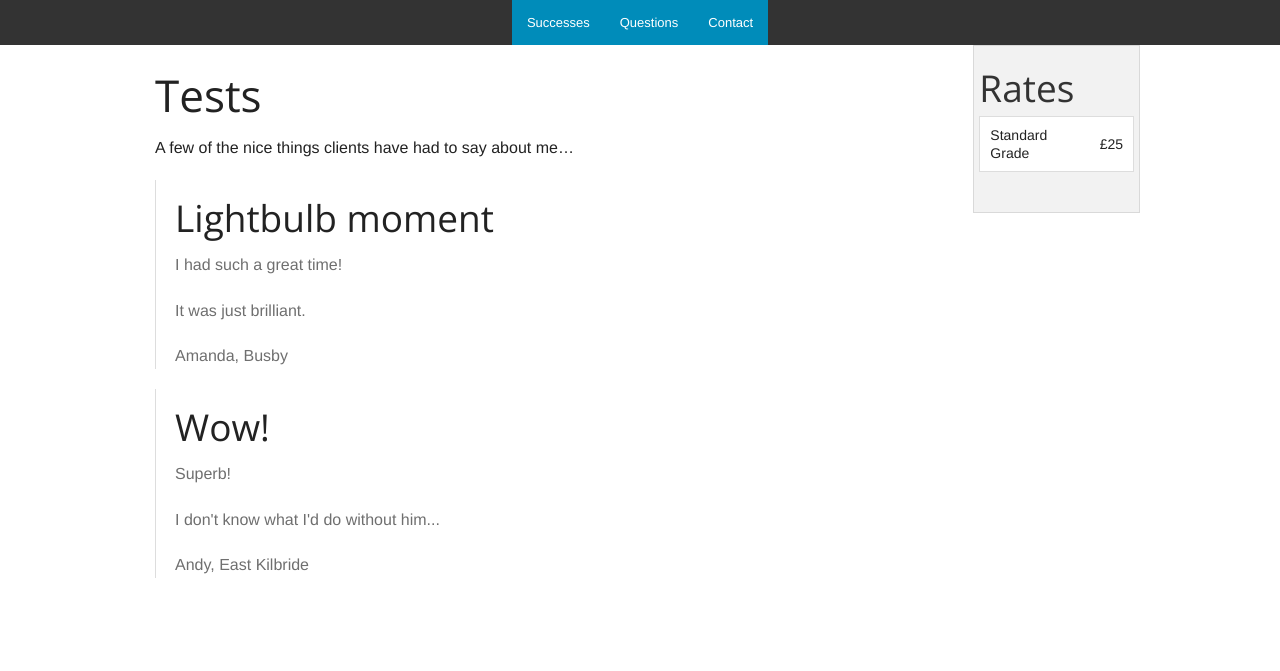
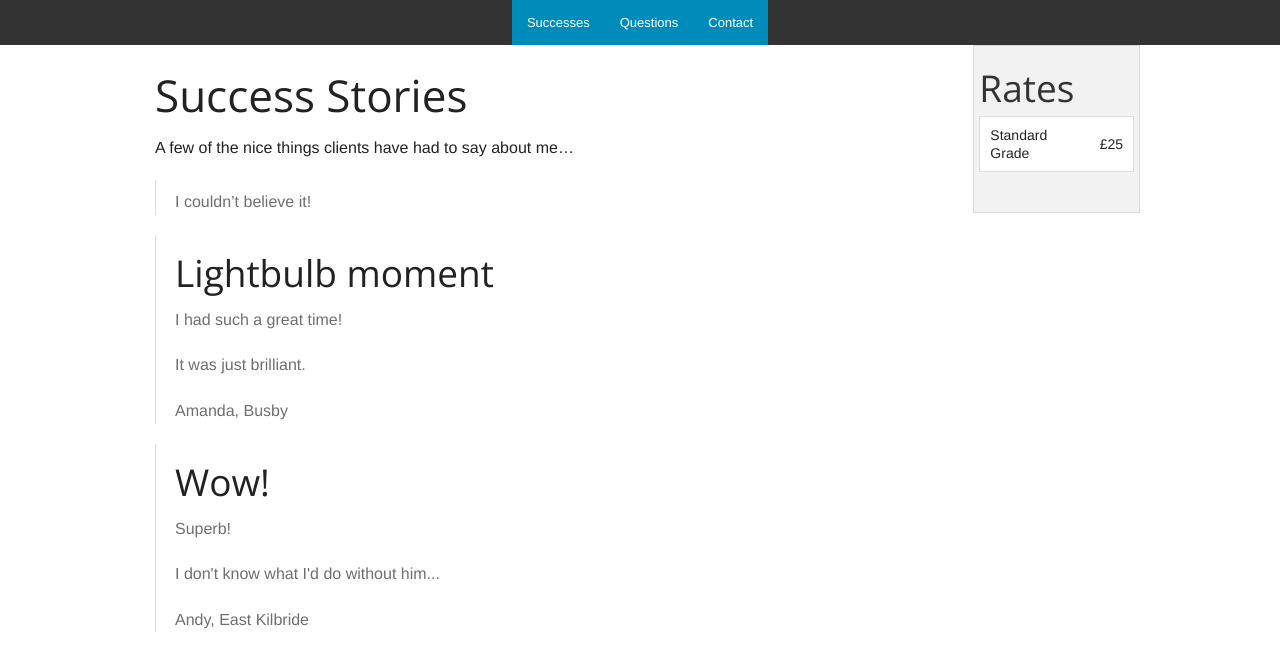
Before and after one commit to johngallagher/jgtutoring, a Jekyll site: the page built from successes/index.md, in a window 1280 px wide. Shown: the top 671 px of the page. Built offline with Jekyll 4.4.1, drawn with Linux system fonts in a browser that asks for light colours.

Commit message:
Updated index.md

```diff
--- a/successes/index.md
+++ b/successes/index.md
@@ -3,6 +3,8 @@ layout: testimonials
 published: true
 ---
 
-# Tests
+# Success Stories
 
 A few of the nice things clients have had to say about me...
+
+> I couldn't believe it!
```
